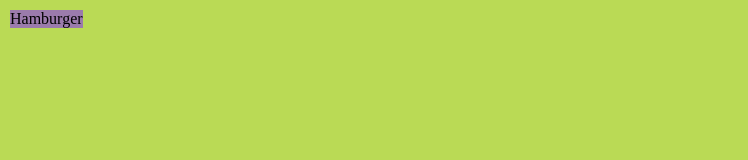
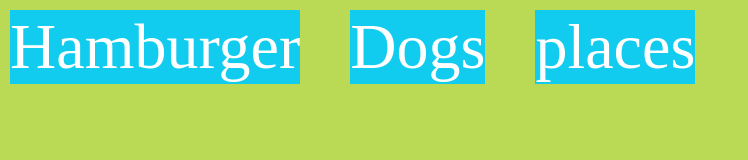
Before and after one commit to StuvaScript/drop-down-menu, a plain HTML site: page index.html in a window 1280 px wide. Shown: the whole page, without its empty margins (0-748 px from the left). Drawn offline with Linux system fonts and the light colour scheme.

Commit message:
Start on moving everything in JS from CSS

```diff
--- a/index.html
+++ b/index.html
@@ -8,9 +8,9 @@
     <title>Drop-Down Menu</title>
   </head>
   <body>
-    <div class="target">
+    <div class="drop-down-target">
       Hamburger
-      <div class="box">
+      <div class="drop-down-box">
         <ul>
           <li>pickles</li>
           <li>buns</li>
@@ -19,5 +19,25 @@
         </ul>
       </div>
     </div>
+
+    <div class="drop-down-target">
+      Dogs
+      <div class="drop-down-box">
+        <p>doberman</p>
+        <p>chihuahua</p>
+        <p>boxer</p>
+        <p>greyhound</p>
+        <p>labrador</p>
+      </div>
+    </div>
+
+    <div class="drop-down-target">
+      places
+      <div class="drop-down-box">
+        <p>paris</p>
+        <p>london</p>
+        <p>oklahoma</p>
+      </div>
+    </div>
   </body>
 </html>
--- a/main.js
+++ b/main.js
@@ -424,30 +424,34 @@ var ___CSS_LOADER_EXPORT___ = _node_modules_css_loader_dist_runtime_api_js__WEBP
 ___CSS_LOADER_EXPORT___.push([module.id, `body {
   background: #bada55;
   padding: 10px;
+
+  display: flex;
+  gap: 50px;
 }
 
-.target {
-  background: rgb(155, 123, 172);
-  width: fit-content;
+.drop-down-target {
+  /* width: fit-content; */
+  /* width: 50px; */
+  /* background: blue; */
+  font-size: 2rem;
 }
 
-.box {
-  width: fit-content;
+.drop-down-box {
+  /* width: 100px; */
   background: white;
-  padding: 10px 20px;
-  position: absolute;
+  /* padding: 10px 20px; */
   /* top: 2rem; */
-  line-height: 1.5rem;
-  border-radius: 5px;
-  cursor: default;
+  /* line-height: 1.5rem; */
+  /* border-radius: 5px; */
   box-shadow: 2px 2px 15px rgb(2, 2, 2);
 
+  position: absolute;
   opacity: 0;
   transition: opacity 300ms ease-in-out;
   pointer-events: none;
 }
 
-.target:hover .box {
+.drop-down-target:hover .drop-down-box {
   opacity: 1;
   pointer-events: initial;
 }
@@ -456,10 +460,11 @@ ul {
   list-style-type: none;
 }
 
-li:hover {
+li:hover,
+p:hover {
   background: #1ce;
 }
-`, "",{"version":3,"sources":["webpack://./src/style.css"],"names":[],"mappings":"AAAA;EACE,mBAAmB;EACnB,aAAa;AACf;;AAEA;EACE,8BAA8B;EAC9B,kBAAkB;AACpB;;AAEA;EACE,kBAAkB;EAClB,iBAAiB;EACjB,kBAAkB;EAClB,kBAAkB;EAClB,eAAe;EACf,mBAAmB;EACnB,kBAAkB;EAClB,eAAe;EACf,qCAAqC;;EAErC,UAAU;EACV,qCAAqC;EACrC,oBAAoB;AACtB;;AAEA;EACE,UAAU;EACV,uBAAuB;AACzB;;AAEA;EACE,qBAAqB;AACvB;;AAEA;EACE,gBAAgB;AAClB","sourcesContent":["body {\n  background: #bada55;\n  padding: 10px;\n}\n\n.target {\n  background: rgb(155, 123, 172);\n  width: fit-content;\n}\n\n.box {\n  width: fit-content;\n  background: white;\n  padding: 10px 20px;\n  position: absolute;\n  /* top: 2rem; */\n  line-height: 1.5rem;\n  border-radius: 5px;\n  cursor: default;\n  box-shadow: 2px 2px 15px rgb(2, 2, 2);\n\n  opacity: 0;\n  transition: opacity 300ms ease-in-out;\n  pointer-events: none;\n}\n\n.target:hover .box {\n  opacity: 1;\n  pointer-events: initial;\n}\n\nul {\n  list-style-type: none;\n}\n\nli:hover {\n  background: #1ce;\n}\n"],"sourceRoot":""}]);
+`, "",{"version":3,"sources":["webpack://./src/style.css"],"names":[],"mappings":"AAAA;EACE,mBAAmB;EACnB,aAAa;;EAEb,aAAa;EACb,SAAS;AACX;;AAEA;EACE,wBAAwB;EACxB,iBAAiB;EACjB,sBAAsB;EACtB,eAAe;AACjB;;AAEA;EACE,kBAAkB;EAClB,iBAAiB;EACjB,wBAAwB;EACxB,eAAe;EACf,yBAAyB;EACzB,wBAAwB;EACxB,qCAAqC;;EAErC,kBAAkB;EAClB,UAAU;EACV,qCAAqC;EACrC,oBAAoB;AACtB;;AAEA;EACE,UAAU;EACV,uBAAuB;AACzB;;AAEA;EACE,qBAAqB;AACvB;;AAEA;;EAEE,gBAAgB;AAClB","sourcesContent":["body {\n  background: #bada55;\n  padding: 10px;\n\n  display: flex;\n  gap: 50px;\n}\n\n.drop-down-target {\n  /* width: fit-content; */\n  /* width: 50px; */\n  /* background: blue; */\n  font-size: 2rem;\n}\n\n.drop-down-box {\n  /* width: 100px; */\n  background: white;\n  /* padding: 10px 20px; */\n  /* top: 2rem; */\n  /* line-height: 1.5rem; */\n  /* border-radius: 5px; */\n  box-shadow: 2px 2px 15px rgb(2, 2, 2);\n\n  position: absolute;\n  opacity: 0;\n  transition: opacity 300ms ease-in-out;\n  pointer-events: none;\n}\n\n.drop-down-target:hover .drop-down-box {\n  opacity: 1;\n  pointer-events: initial;\n}\n\nul {\n  list-style-type: none;\n}\n\nli:hover,\np:hover {\n  background: #1ce;\n}\n"],"sourceRoot":""}]);
 // Exports
 /* harmony default export */ const __WEBPACK_DEFAULT_EXPORT__ = (___CSS_LOADER_EXPORT___);
 
@@ -1045,6 +1050,22 @@ __webpack_require__.r(__webpack_exports__);
 
 
 
+const backgroundColor = '#1ce';
+
+const target = document.querySelectorAll('.drop-down-target');
+console.log(target);
+const box = document.querySelector('.drop-down-box');
+
+[...target].map((obj) => {
+  Object.assign(obj.style, {
+    background: backgroundColor,
+    color: 'white',
+    fontSize: '4rem',
+  });
+});
+
+//todo **`` Going to change the above code to style the 'box' instead of the 'target'. Then the ':hover' event is going to be replicated using either 'mouseover' or 'mouseenter' event listeners.
+
 })();
 
 /******/ })()
```
Also changed, not shown: 1 other file.
